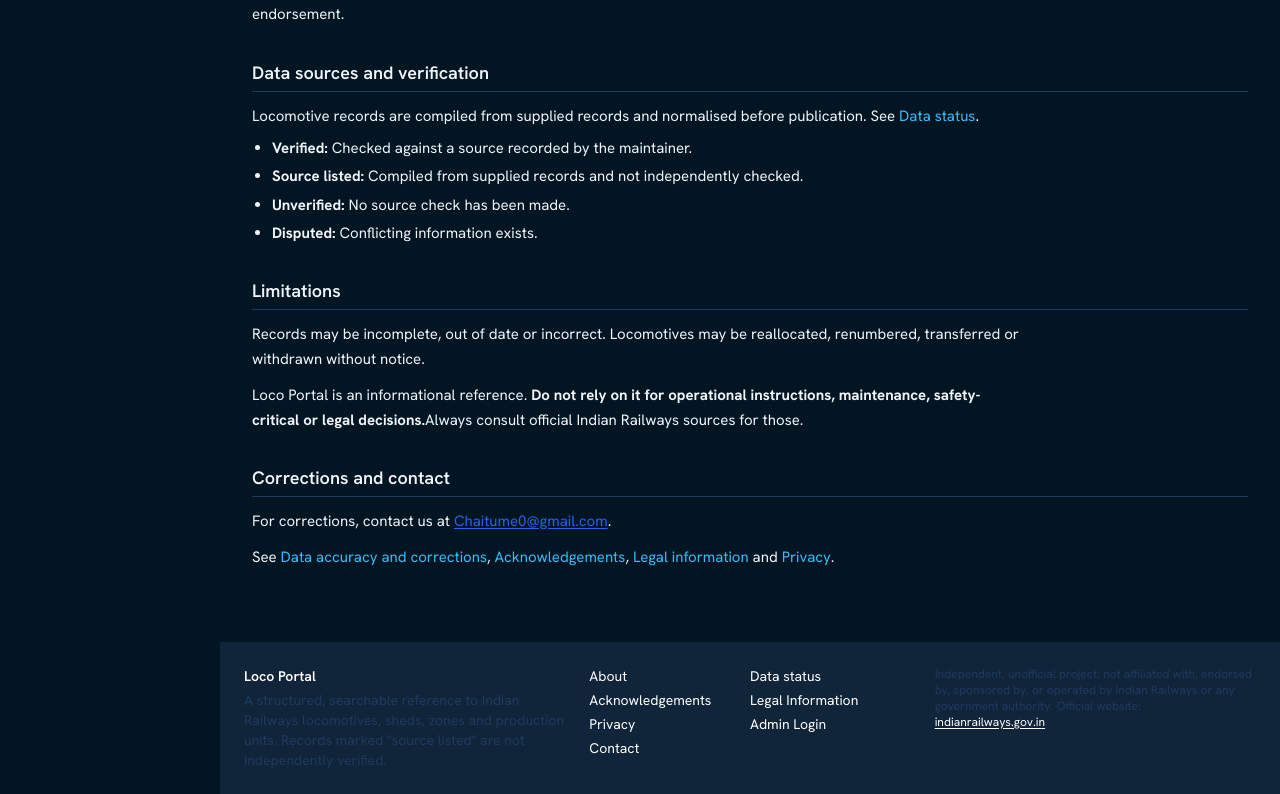
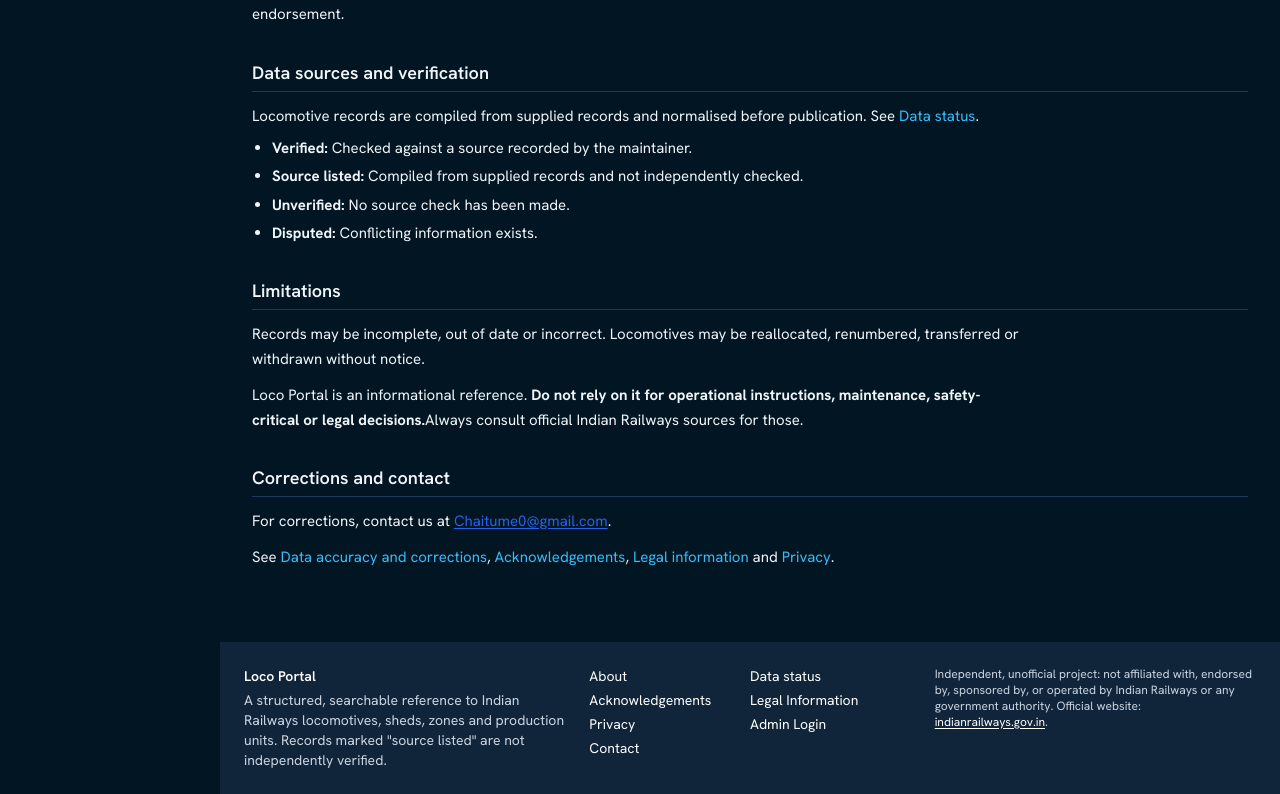
Before and after one commit to Chaitanyadurgeshweb/loco-db-final, a Next.js app: page /about in a window 1280 px wide. Shown: the part 811-1605 px from the top of the page. Built offline with nearby package versions, Linux system fonts and the light colour scheme.

Commit message:
Refresh Loco Portal Command Center UI

```diff
--- a/components/SiteFooter.tsx
+++ b/components/SiteFooter.tsx
@@ -13,7 +13,7 @@ const links: [string, string][] = [
 
 export default function SiteFooter() {
   return (
-    <footer className="site-footer bg-navy text-gray-200 mt-12 text-sm">
+    <footer className="site-footer bg-navy text-slate-300 mt-12 text-sm">
       <div className="container-page py-6 grid gap-6 md:grid-cols-3">
 
         <div>
```
